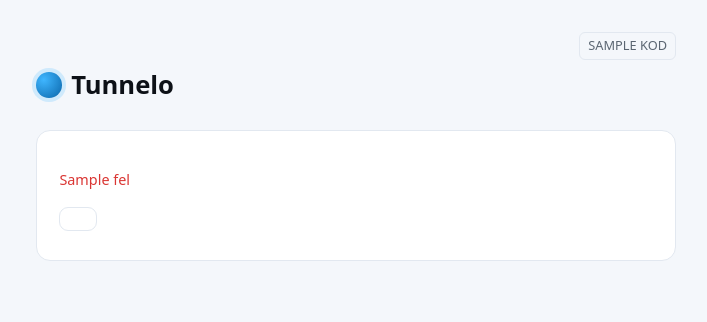
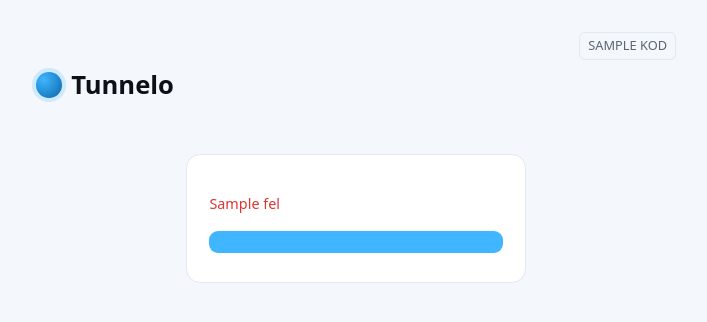
Before and after one commit to hugowikstrom/tunnelo, a Flask app: template server/templates/magic.html in a window 1280 px wide. Shown: the top 322 px of the page, without its empty margins (284-991 px from the left). Run offline with Flask 3, Linux system fonts and the light colour scheme; the template is opened without the code that fills it: most values are stand-ins (such as "Sample title", 1, 10 or a date in 2020).

Commit message:
Magic-länk loggar in direkt vid klick (ingen mellansida)
- GET /magic/<token> loggar in och gör enheten betrodd på en gång
- Mellansidan med knapp borttagen; magic.html visar bara fel-fallet

Co-Authored-By: Claude Opus 4.8 <noreply@anthropic.com>
Claude-Session: https://claude.ai/code/session_01UtY3dNTAZBesQkqgrNUUho

```diff
--- a/server/templates/magic.html
+++ b/server/templates/magic.html
@@ -1,16 +1,9 @@
 {% extends "base.html" %}
 {% block titel %} — {{ t('magic_titel') }}{% endblock %}
 {% block innehall %}
-<div class="card">
-  <h2>{{ t('magic_titel') }}</h2>
-  {% if fel %}
-    <div class="fel">{{ fel }}</div>
-    <a class="btn ghost" href="{{ url_for('login') }}">{{ t('logga_in') }}</a>
-  {% else %}
-    <p class="muted" style="margin-top:0">{{ t('magic_hjalp') }}</p>
-    <form method="post">
-      <button type="submit">{{ t('logga_in') }}</button>
-    </form>
-  {% endif %}
+<div class="card" style="max-width:340px;margin:1.5rem auto 0">
+  <h2 style="margin-top:0">{{ t('magic_titel') }}</h2>
+  <div class="fel">{{ fel }}</div>
+  <a class="btn" style="width:100%;text-align:center" href="{{ url_for('login') }}">{{ t('logga_in') }}</a>
 </div>
 {% endblock %}
```
Also changed, not shown: server/webapp.py (+6 -9 lines).
